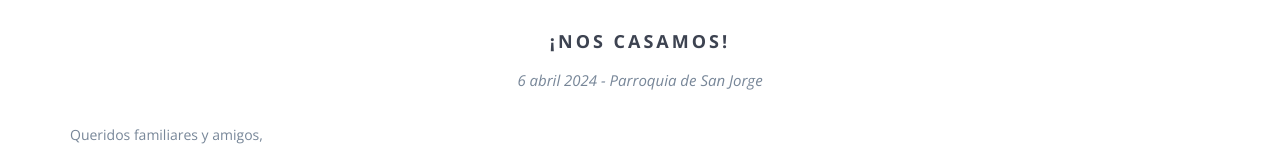
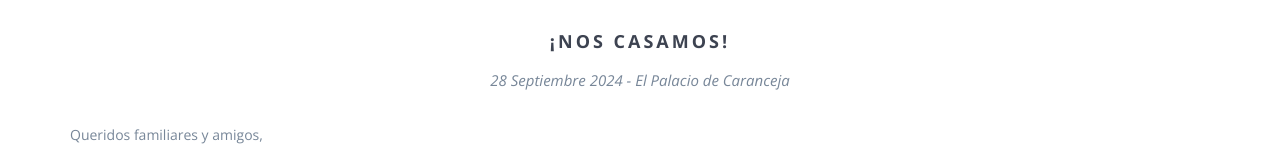
Before and after one commit to javiarrobas/carlosycarlos, a website: page index.html in a window 1280 px wide. Shown: the part 783-943 px from the top of the page. Drawn offline with nearby package versions, Linux system fonts and the light colour scheme; some packages are replaced by stand-ins of ours; files whose address does not match are found by name.

Commit message:
Change header.

```diff
--- a/index.html
+++ b/index.html
@@ -97,7 +97,7 @@
             <div class="col-md-12 text-center">
                 <h3>¡Nos casamos!</h3>
                 <p>
-                    <em>6 abril 2024 - Parroquia de San Jorge</em> <br>
+                    <em>28 Septiembre 2024 - El Palacio de Caranceja</em> <br>
                 </p>
                 </div>
                 <div class="col-md-12">
```
